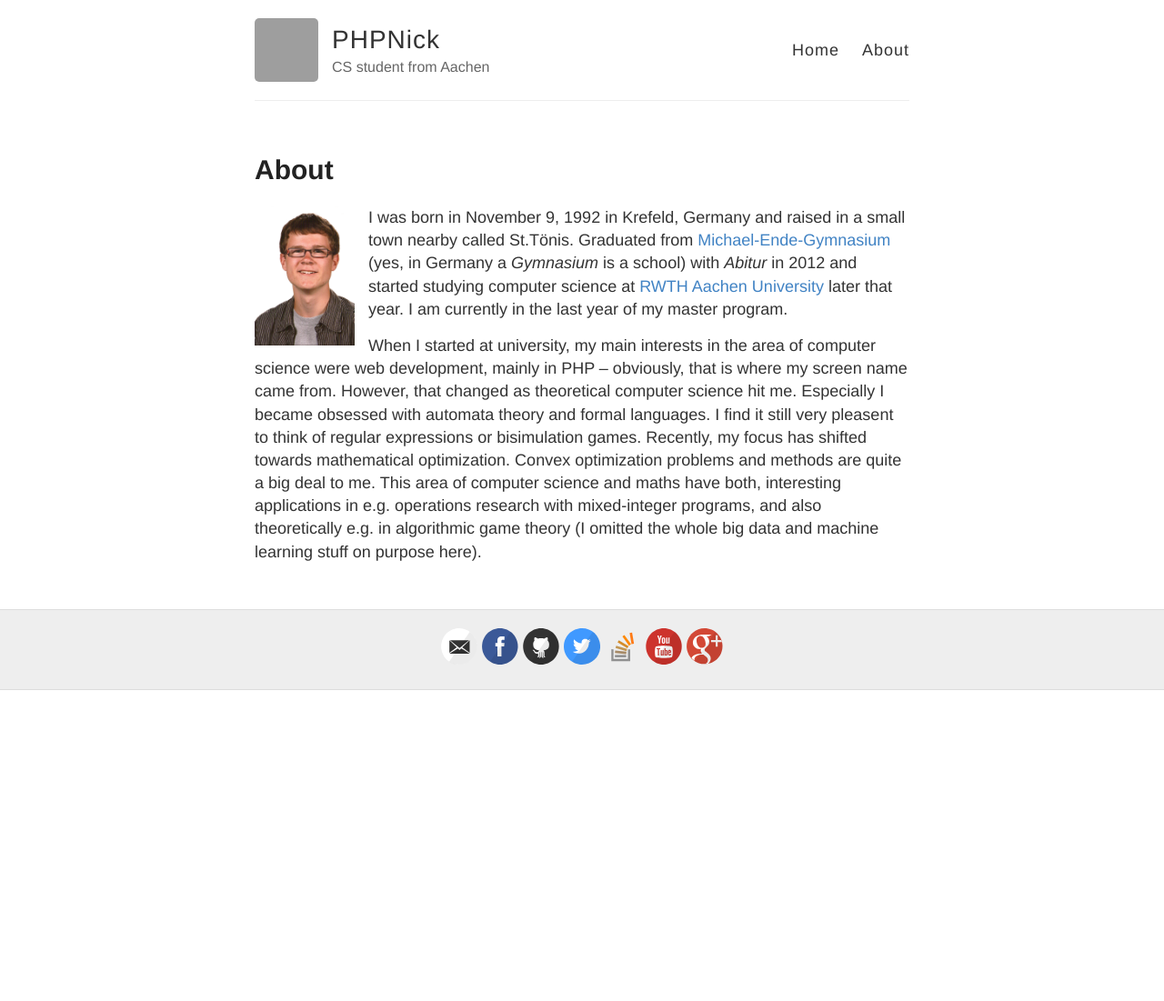
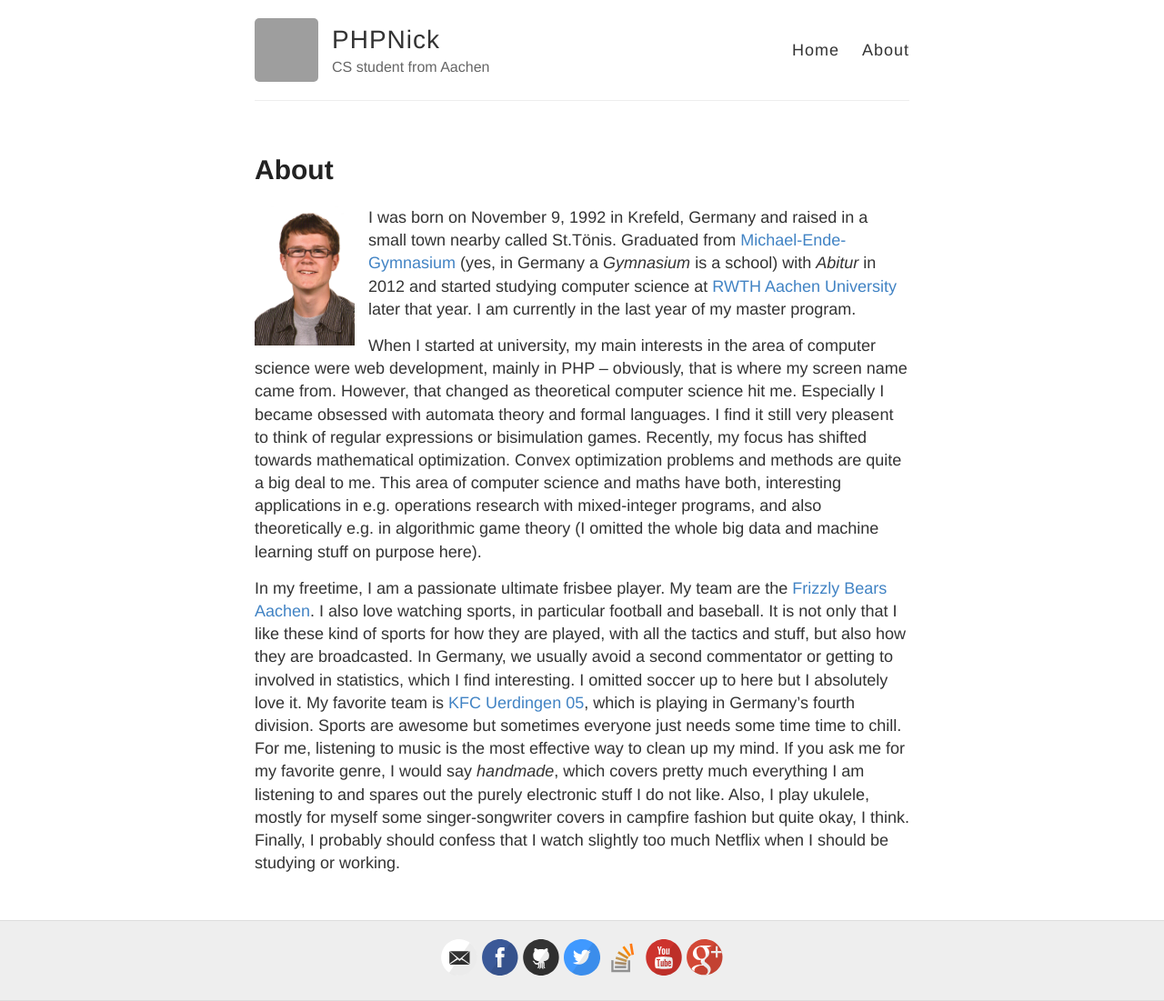
Before and after one commit to ttnick/ttnick.github.io, a Jekyll site: the page built from about.md, in a window 1280 px wide. Shown: the whole page at 91% size. Built offline with Jekyll 4.4.1, drawn with Linux system fonts in a browser that asks for light colours; before the commit the page ends 900 px from its top, so only the background shows below that; grey boxes are pictures that could not be loaded.

Commit message:
added some informaton in about.md

```diff
--- a/about.md
+++ b/about.md
@@ -4,7 +4,7 @@ title: About
 ---
 
 ![This is me](/images/niklas.png){:style="float: left; margin-right: 15px; margin-bottom: 10px;" width="110px"}
-I was born in November 9, 1992 in Krefeld, Germany and raised in a small town
+I was born on November 9, 1992 in Krefeld, Germany and raised in a small town
 nearby called St.Tönis. Graduated from [Michael-Ende-Gymnasium](http://michael-ende-gymnasium.de)
 (yes, in Germany a *Gymnasium* is a school) with *Abitur* in 2012 and started
 studying computer science at [RWTH Aachen University](http://rwth-aachen.de)
@@ -21,3 +21,21 @@ computer science and maths have both, interesting applications in e.g.
 operations research with mixed-integer programs, and also theoretically e.g. in
 algorithmic game theory (I omitted the whole big data and machine learning
 stuff on purpose here).
+
+In my freetime, I am a passionate ultimate frisbee player. My team are the
+[Frizzly Bears Aachen](http://www.frizzlybears.de). I also love watching
+sports, in particular football and baseball. It is not only that I like these
+kind of sports for how they are played, with all the tactics and stuff, but
+also how they are broadcasted. In Germany, we usually avoid a second
+commentator or getting to involved in statistics, which I find interesting.
+I omitted soccer up to here but I absolutely love it. My favorite team is
+[KFC Uerdingen 05](http://kfc-uerdingen.de), which is playing in Germany's
+fourth division.
+Sports are awesome but sometimes everyone just needs some time time to chill.
+For me, listening to music is the most effective way to clean up my mind. If
+you ask me for my favorite genre, I would say *handmade*, which covers pretty
+much everything I am listening to and spares out the purely electronic stuff I
+do not like. Also, I play ukulele, mostly for myself some singer-songwriter
+covers in campfire fashion but quite okay, I think. Finally, I probably should
+confess that I watch slightly too much Netflix when I should be studying or
+working.
```
